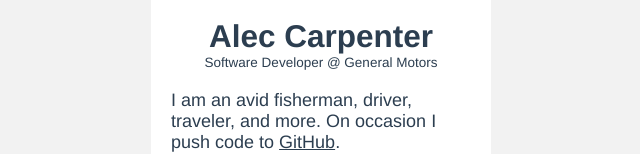
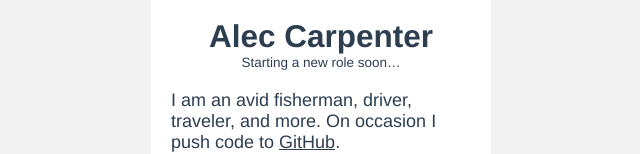
Before and after one commit to alecgunnar/alecgunnar.com, a Vue app: page /#/ in a window 1280 px wide. Shown: the part 470-624 px from the top of the page, without its empty margins (319-959 px from the left). Built offline with nearby package versions, Linux system fonts and the light colour scheme.

Commit message:
State new role soon

```diff
--- a/src/components/Introduction.vue
+++ b/src/components/Introduction.vue
@@ -8,7 +8,7 @@
         <div class="me__photo"></div>
       </div>
       <h1 class="me__name">Alec Carpenter</h1>
-      <div class="me__position">Software Developer @ General Motors</div>
+      <div class="me__position">Starting a new role soon&hellip;</div>
     </header>
     <section class="about">
       <p>I am an avid fisherman, driver, traveler, and more. On occasion I push code to <a href="https://github.com/alecgunnar">GitHub</a>.</p>
```
